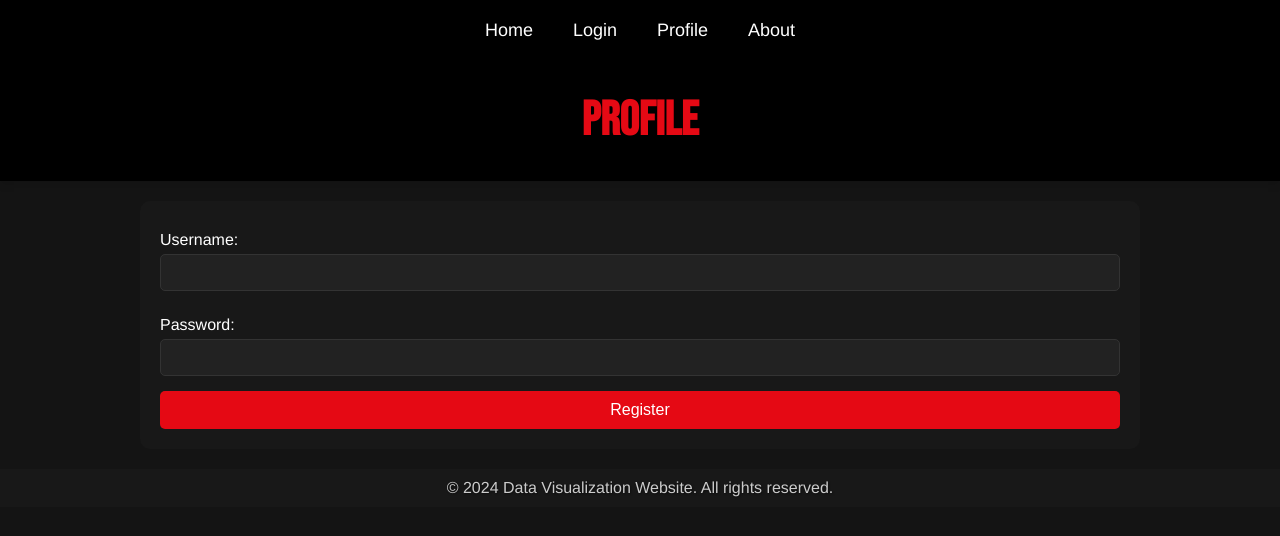
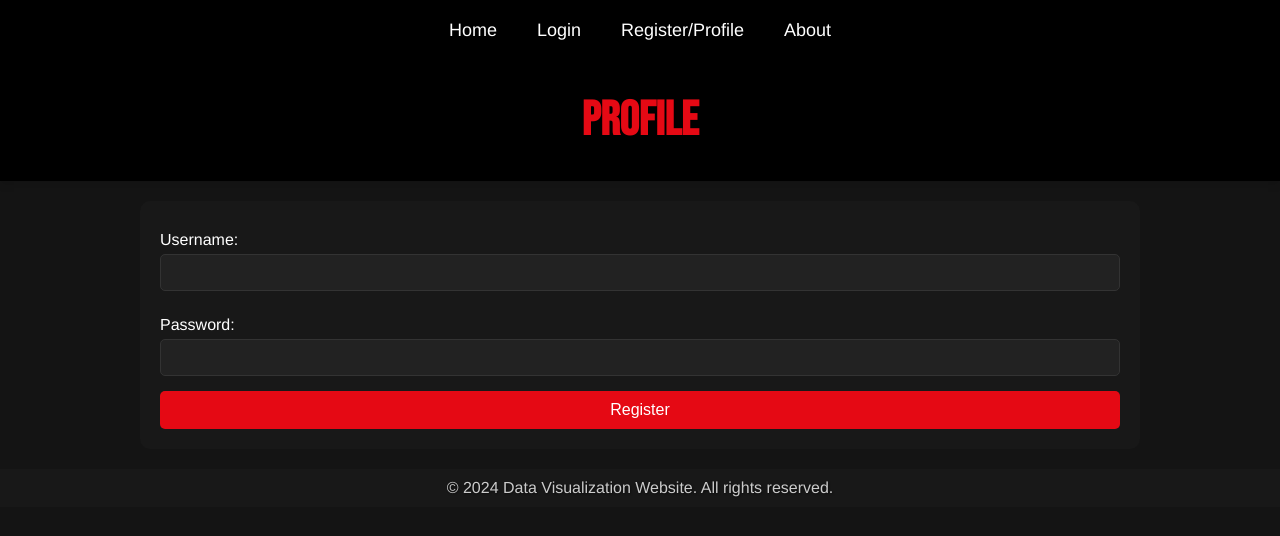
Before and after one commit to luisitossb/MostRecentRepo, a website: page public/profile.html in a window 1280 px wide. Drawn offline with Linux system fonts and the light colour scheme.

Commit message:
Update profile.html

```diff
--- a/public/profile.html
+++ b/public/profile.html
@@ -12,7 +12,7 @@
     <nav class="navbar">
         <a href="index.html">Home</a>
         <a href="login.html">Login</a>
-        <a href="profile.html">Profile</a>
+        <a href="profile.html">Register/Profile</a>
         <a href="about.html">About</a>
     </nav>
     <h1 class="curved-title">Profile</h1>
```
